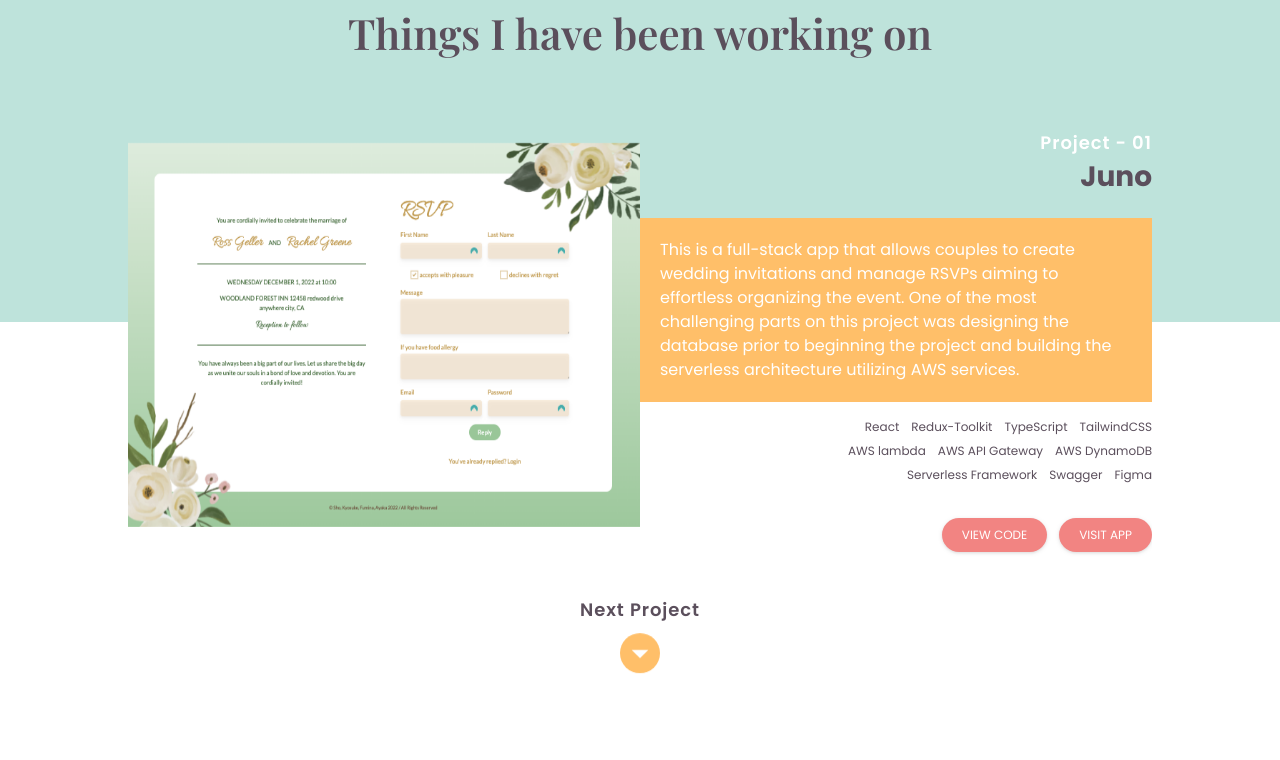
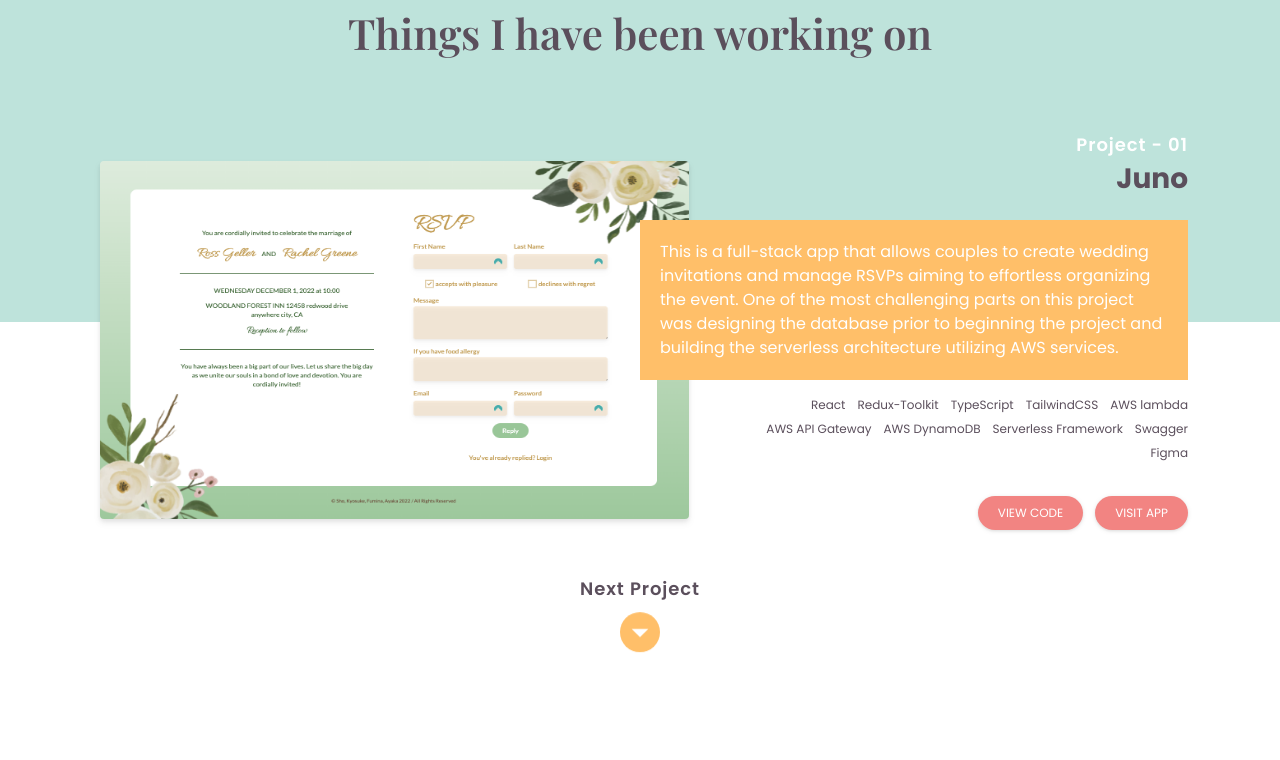
Before and after one commit to AyakaYasuda/portfolio, a Next.js app: page / in a window 1280 px wide. Shown: the part 1840-2600 px from the top of the page. Built offline with nearby package versions, Linux system fonts and the light colour scheme.

Commit message:
added hover effect to project images

```diff
--- a/components/Works.js
+++ b/components/Works.js
@@ -28,7 +28,7 @@ const Works = ({ data }) => {
       </h3>
       <div
         id="projectsWindow"
-        className="h-[92%] md:h-[92%] overflow-y-auto max-w-screen-lg mx-auto"
+        className="h-[92%] md:h-[92%] overflow-y-auto max-w-screen-xl mx-auto"
       >
         {data.map((work, index) => (
           <div
--- a/components/ui/ContactCard.js
+++ b/components/ui/ContactCard.js
@@ -4,7 +4,7 @@ import Button from './Button';
 
 const ContactCard = ({ message, phone, email }) => {
   return (
-    <div className="bg-orange w-[95%] md:w-2/3 max-w-screen-md mx-auto px-5 py-20 lg:p-20 FlexColumn gap-y-16 mb-20">
+    <div className="bg-orange drop-shadow-md w-[95%] md:w-2/3 max-w-screen-md mx-auto px-5 py-20 lg:p-20 FlexColumn gap-y-16 mb-20">
       <h3 className="text-brown text-center">Reach Me Out</h3>
       <p className="text-white text-center px-10 lg:px-28">{message}</p>
       <Button
--- a/components/ui/ProfileImage.js
+++ b/components/ui/ProfileImage.js
@@ -19,7 +19,7 @@ const ProfileImage = ({image}) => {
       <img
         src={image}
         alt="profile image"
-        className="absolute object-cover w-1/2 md:w-4/5 z-20 h-auto right-0 top-0 md:top-16 md:right-1/2 md:translate-x-1/2"
+        className="absolute rounded drop-shadow-md object-cover w-1/2 md:w-4/5 z-20 h-auto right-0 top-0 md:top-16 md:right-1/2 md:translate-x-1/2"
       />
     </section>
   );
--- a/components/ui/Project.js
+++ b/components/ui/Project.js
@@ -43,26 +43,28 @@ const Project = ({
   );
 
   const desktopContent = (
-    <div className="w-full GridCenter grid-cols-2">
-      <ProjectImage image={projectImage} />
-      <section className="relative FlexColumn">
-        <div className="self-end mb-5">
+    <div className="w-full relative px-3">
+      <div className="hover:scale-105 hover:duration-300 drop-shadow-md absolute z-10">
+        <ProjectImage image={projectImage} />
+      </div>
+      <section className="FlexColumn items-end min-h-[33vw]">
+        <div className="mb-5">
           <h5 className="text-white text-right">
             {`Project - ${('0' + id).slice(-2)}`}
           </h5>
           <h4 className="text-brown text-right">{name}</h4>
         </div>
-        <div className="bg-orange p-5 z-20">
+        <div className="relative bg-orange p-5 w-1/2 z-20">
           <p className="text-white">{description}</p>
         </div>
-        <ul className="FlexJustifyEnd flex-wrap gap-x-3 w-4/6 mr-0 ml-auto my-3">
+        <ul className="FlexJustifyEnd flex-wrap gap-x-3 w-2/5 mr-0 ml-auto my-3">
           {technologies.map((tech, index) => (
             <li key={index}>
               <small className="text-brown">{tech}</small>
             </li>
           ))}
         </ul>
-        <div className="self-end FlexCenter gap-3 my-5 mb-5">
+        <div className="FlexCenter gap-3 my-5 mb-5">
           <Button bgColor="bg-pink-dark" textColor="text-white" url={github}>
             view code
           </Button>
--- a/components/ui/ProjectImage.js
+++ b/components/ui/ProjectImage.js
@@ -2,13 +2,11 @@ import React from 'react';
 
 const ProjectImage = ({ image }) => {
   return (
-    <section className="relative w-full mb-8">
-      <img
-        src={image}
-        alt="project image"
-        className="object-fit w-full h-[58vw] z-20 md:w-[50vw] md:h-[30vw]"
-      />
-    </section>
+    <img
+      src={image}
+      alt="project image"
+      className="rounded object-fit w-full h-[58vw] mb-8 md:w-[46vw] md:h-[28vw] md:my-8 md:mx-2"
+    />
   );
 };
 
```
